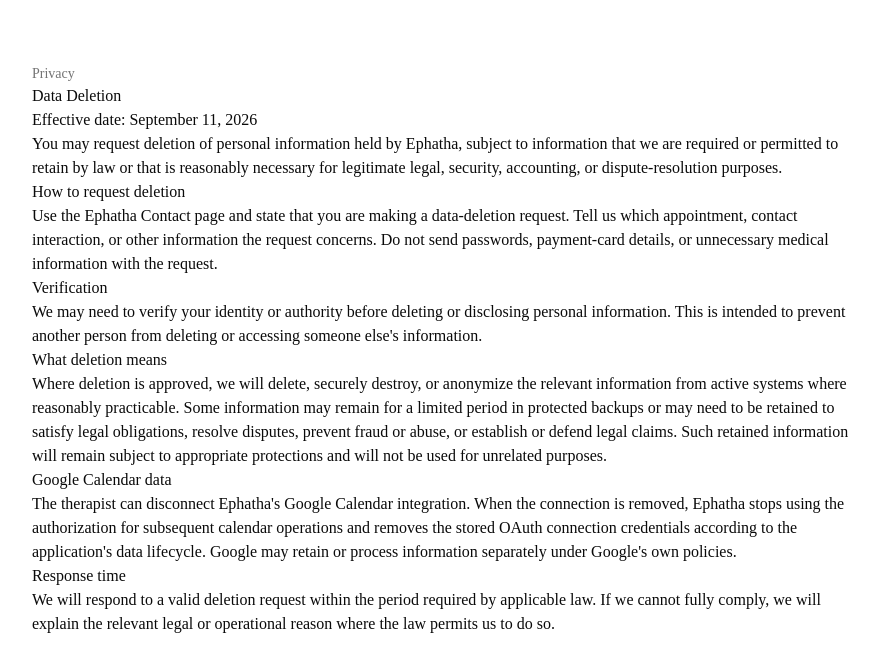
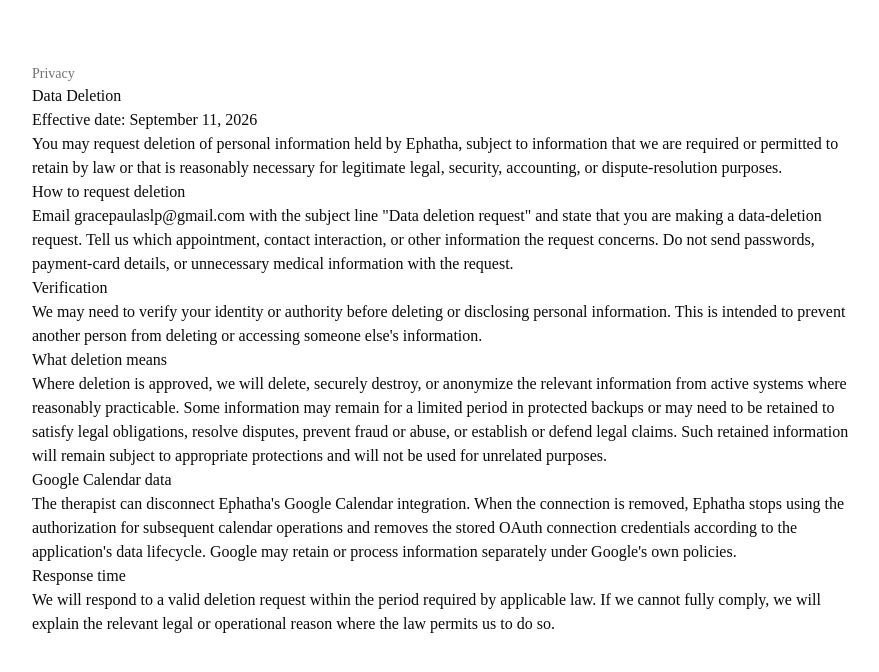
Before and after one commit to Praisepaul/MySLP, a Next.js app: page /data-deletion in a window 1280 px wide. Shown: the top 672 px of the page, without its empty margins (192-1071 px from the left). Built offline with nearby package versions, Linux system fonts and the light colour scheme.

Commit message:
Add direct privacy contact to data deletion page

```diff
--- a/app/data-deletion/page.tsx
+++ b/app/data-deletion/page.tsx
@@ -2,6 +2,8 @@ export const metadata = {
   title: "Data Deletion | Ephatha",
   description: "How to request deletion of personal information from Ephatha.",
 };
+
+const privacyEmail = "gracepaulaslp@gmail.com";
 
 export default function DataDeletionPage() {
   return (
@@ -16,7 +18,7 @@ export default function DataDeletionPage() {
 
         <h2>How to request deletion</h2>
         <p>
-          Use the Ephatha Contact page and state that you are making a data-deletion request. Tell us which appointment, contact interaction, or other information the request concerns. Do not send passwords, payment-card details, or unnecessary medical information with the request.
+          Email <a href={`mailto:${privacyEmail}`}>{privacyEmail}</a> with the subject line "Data deletion request" and state that you are making a data-deletion request. Tell us which appointment, contact interaction, or other information the request concerns. Do not send passwords, payment-card details, or unnecessary medical information with the request.
         </p>
 
         <h2>Verification</h2>
```
